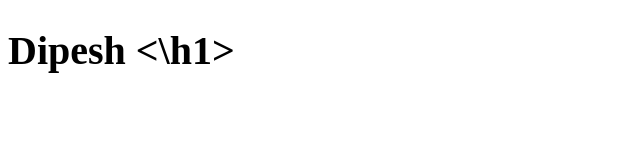
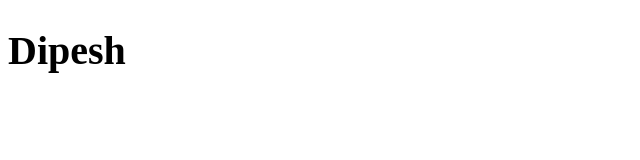
Before and after one commit to Dipesh404/Test-html, a plain HTML site: page index.html in a window 1280 px wide. Shown: the whole page, without its empty margins (0-640 px from the left). Drawn offline with Linux system fonts and the light colour scheme.

Commit message:
Update index.html

```diff
--- a/index.html
+++ b/index.html
@@ -15,7 +15,7 @@
 </head>
 
 <body>
-  <h1> Dipesh <\h1>
+  <h1> Dipesh
   <!-- Project -->
   <script src="main.js"></script>
 </body>
```
